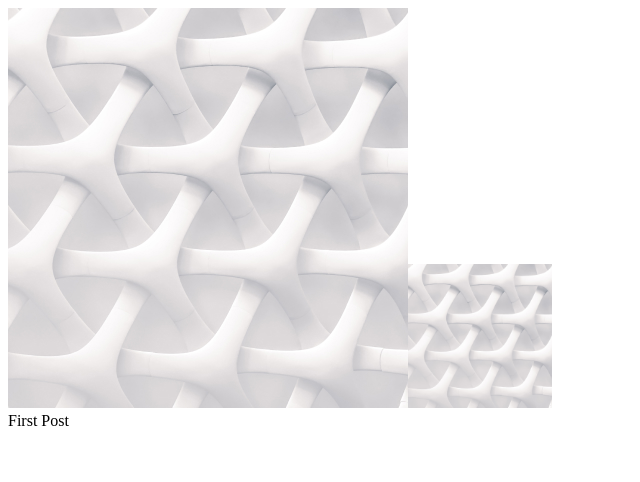
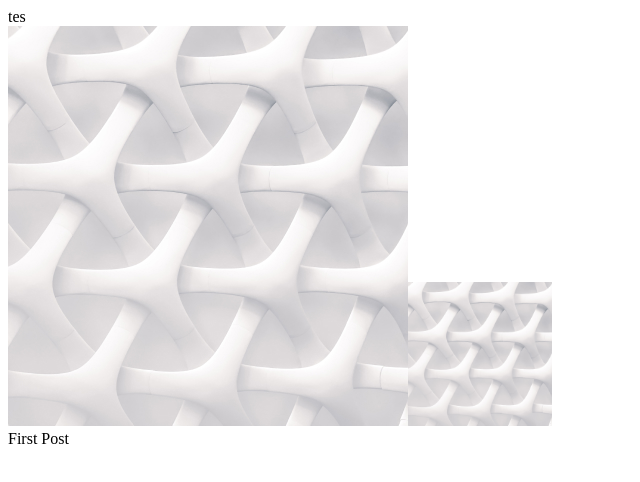
Before and after one commit to kemaltf/nextjs-tutorial, a Next.js app: page /first-post in a window 1280 px wide. Shown: the top 482 px of the page, without its empty margins (0-640 px from the left). Built offline with nearby package versions, Linux system fonts and the light colour scheme.

Commit message:
creating layout

```diff
--- /dev/null
+++ b/components/layout.js
@@ -0,0 +1,3 @@
+export default function Layout({ children }) {
+    return (<div><div>tes</div>{children}</div>)
+  }
--- a/pages/first-post.js
+++ b/pages/first-post.js
@@ -1,10 +1,11 @@
 import React from 'react'
 import Image from 'next/image';
+import Layout from '../components/layout';
 
 
 const FirstPost = () => {
   return (
-    <>
+    <Layout>
         <img src="/images/profile.jpg" alt="Your Name" />
         <Image
     src="/images/profile.jpg" // Route of the image file
@@ -13,8 +14,7 @@ const FirstPost = () => {
     alt="Your Name"
   />
         <div>First Post</div>
-    </>
-
+    </Layout>
   )
 }
 
```
